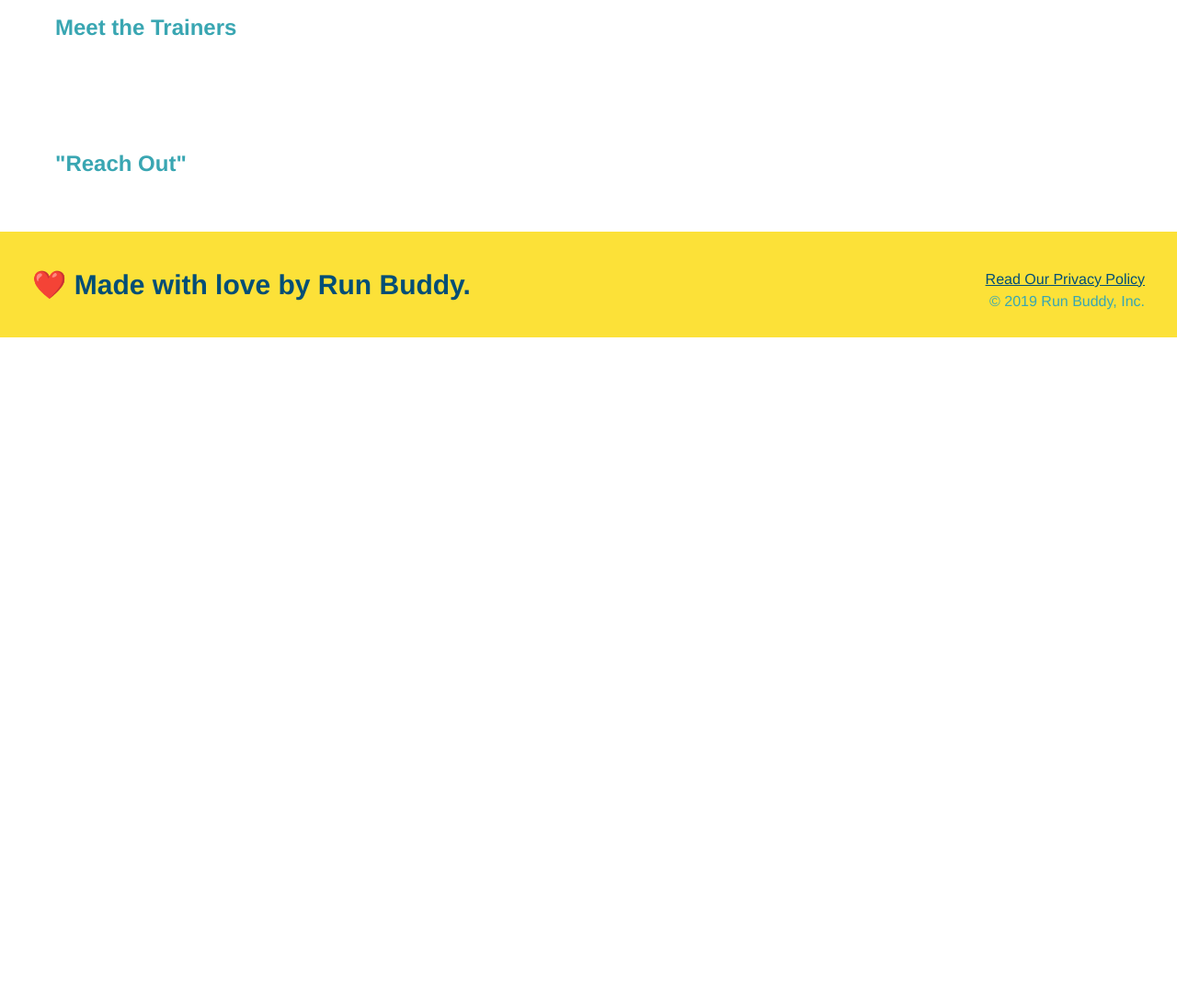
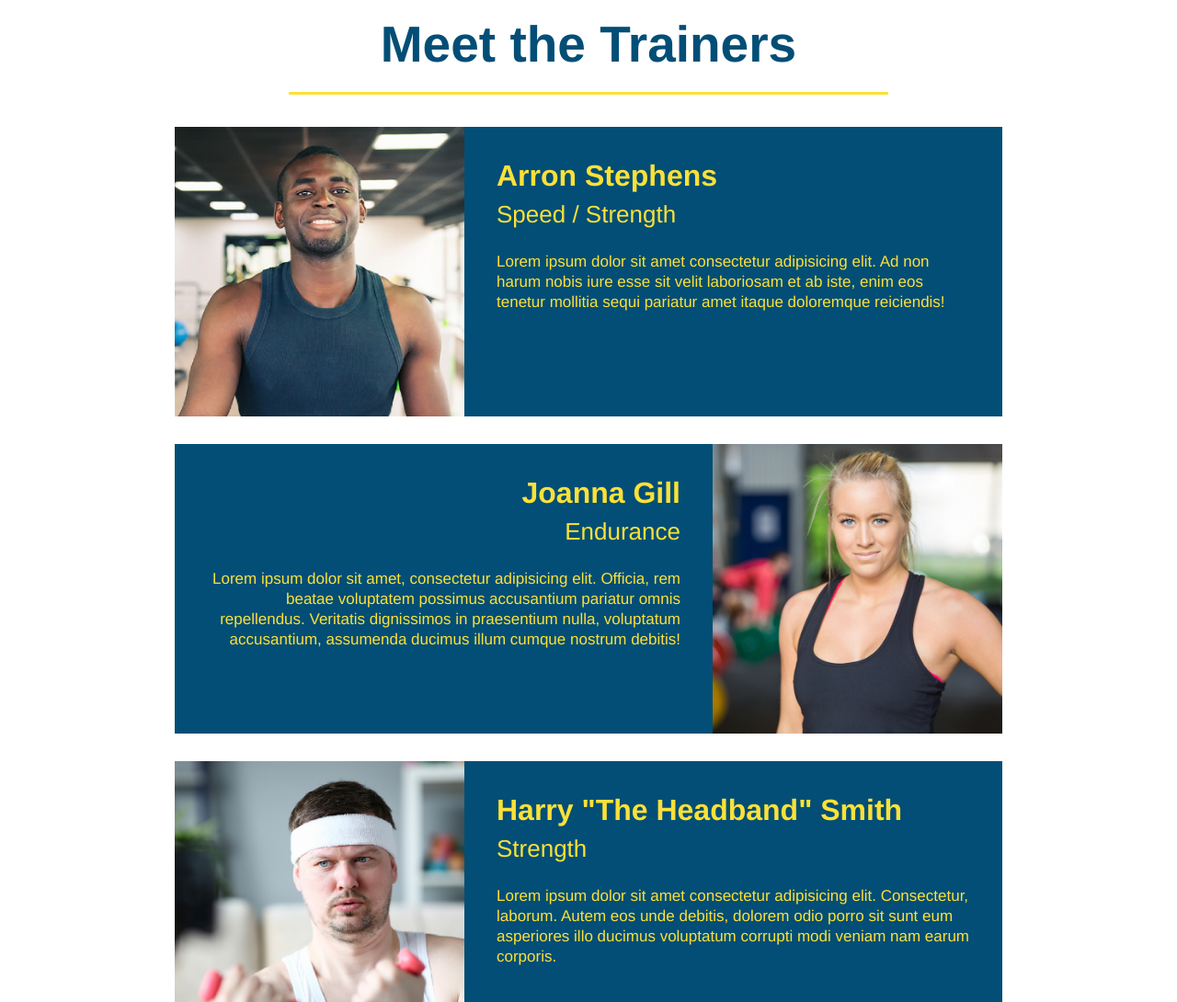
Before and after one commit to dsamuelson/run-buddy, a plain HTML site: page index.html in a window 1280 px wide. Shown: the part 2840-3930 px from the top of the page at 92% size. Before the commit the page ends 3207 px from the top, so only its background shows below. Drawn offline with Linux system fonts and the light colour scheme.

Commit message:
finished meet the trainers

```diff
--- a/assets/css/style.css
+++ b/assets/css/style.css
@@ -186,3 +186,50 @@ section {
 .steps span {
     font-size: 38px;
 }
+
+.trainers {
+    text-align: center;
+}
+
+.trainer {
+    width: 900px;
+    margin: 0 auto 30px auto;
+    background: #024e76;
+    color: #fce138;
+    overflow: auto;
+}
+
+.trainer img {
+    width: 35%;
+    float: left;
+}
+
+.trainer-bio {
+    padding: 35px;
+    float: left;
+    width: 65%;
+}
+
+.trainer-bio h3 {
+    font-size: 32px;
+    margin-bottom: 8px;
+}
+
+.trainer-bio h4 {
+    font-weight: lighter;
+    font-size: 26px;
+    margin-bottom: 25px;
+}
+
+.trainer-bio p {
+    font-size: 17px;
+    line-height: 1.3;
+}
+
+.text-left {
+    text-align: left;
+}
+
+.text-right {
+    text-align: right;
+}
--- a/index.html
+++ b/index.html
@@ -100,8 +100,38 @@
         </section>
 
         <!--"meet the trainers" section-->
-        <section id="your-trainers">
-            <h2>Meet the Trainers</h2>
+        <section id="your-trainers" class="trainers">
+            <h2 class="section-title primary-border">Meet the Trainers</h2>
+            <!-- First Trainer Bio -->
+            <article class="trainer">
+                <img src="./assets/images/trainer-1.jpg" alt="Arron Stephens in his workout clothes, ready to pump iron">
+                <div class="trainer-bio text-left">
+                    <h3>Arron Stephens</h3>
+                    <h4>Speed / Strength</h4>
+                    <p>Lorem ipsum dolor sit amet consectetur adipisicing elit. Ad non harum nobis iure esse sit velit laboriosam et ab iste, enim eos tenetur mollitia sequi pariatur amet itaque doloremque reiciendis!</p>
+                </div>
+            </article>
+
+            <!-- Second Trainer Bio -->
+            <article class="trainer">
+                <div class="trainer-bio text-right">
+                    <h3>Joanna Gill</h3>
+                    <h4>Endurance</h4>
+                    <p>Lorem ipsum dolor sit amet, consectetur adipisicing elit. Officia, rem beatae voluptatem possimus accusantium pariatur omnis repellendus. Veritatis dignissimos in praesentium nulla, voluptatum accusantium, assumenda ducimus illum cumque nostrum debitis!</p>
+                </div>
+                <img src="./assets/images/trainer-2.jpg" alt="Joanna Gill cooling off after a workout">
+            </article>
+
+            <!-- Third Trainer Bio -->
+            <article class="trainer">
+                <img src="./assets/images/trainer-3.jpg" alt="Harry Smith wearing a headband and lifting comically small pink weights">
+                <div class="trainer-bio text-left">
+                    <h3>Harry "The Headband" Smith</h3>
+                    <h4>Strength</h4>
+                    <p>Lorem ipsum dolor sit amet consectetur adipisicing elit. Consectetur, laborum. Autem eos unde debitis, dolorem odio porro sit sunt eum asperiores illo ducimus voluptatum corrupti modi veniam nam earum corporis.</p>
+                </div>
+
+            </article>
         </section>
 
         <!--"reach out" section-->
```
Also changed, not shown: assets/images/trainer-1.jpg (added), assets/images/trainer-2.jpg (added), assets/images/trainer-3.jpg (added).
